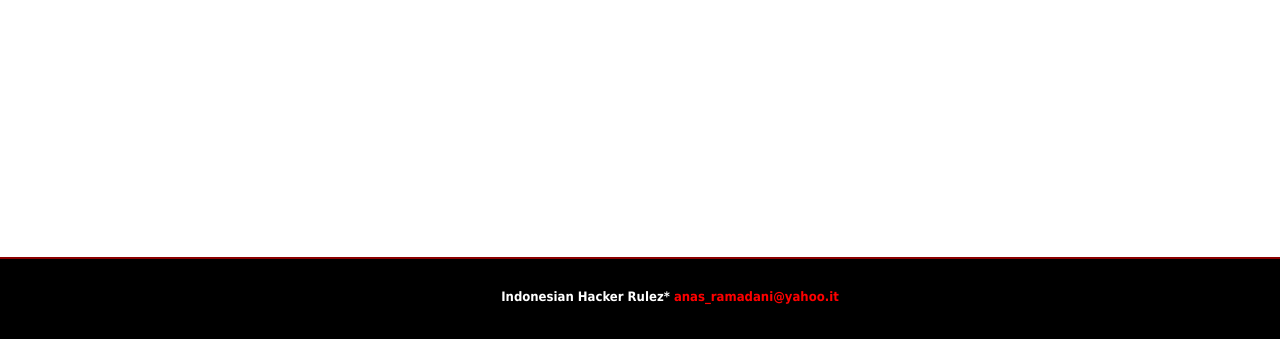
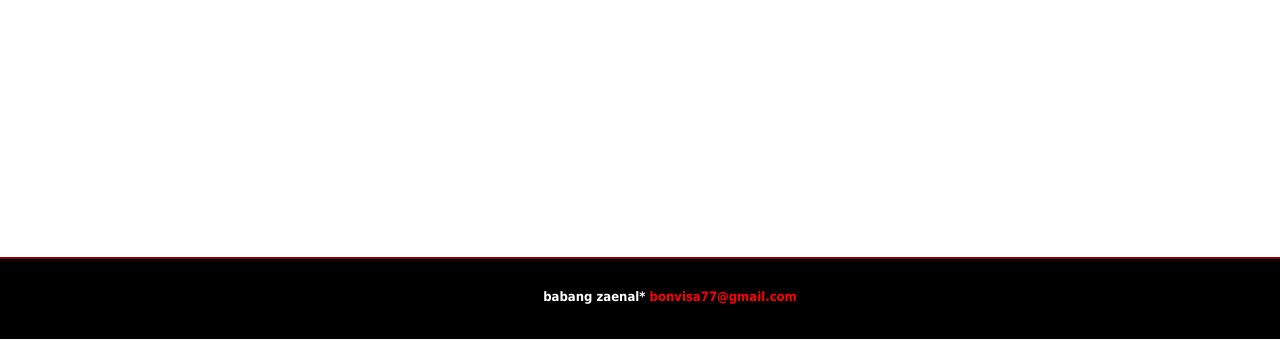
Before and after one commit to rizky-123/project2.1, a plain HTML site: page index.html in a window 1280 px wide. Shown: the part 461-801 px from the top of the page. Drawn offline with Linux system fonts and the light colour scheme.

Commit message:
scrip pertama

```diff
--- a/index.html
+++ b/index.html
@@ -26,7 +26,7 @@ body {
 <center>
 <table width="100%" height="100%"><tbody><tr><td align="center"><br>
 <div class="twitter"><a href="https://www.facebook.com/posisi6969"><font color="red"><b>HACKED BY zaenal</b></font></a></div><font color="red"><b>
-<div id="bar" style="position: fixed; width: 100%; bottom: 0px; font-family: Tahoma; height: 20px; color: white; font-size: 13px; left: 0px; border-top: 2px solid darkred; padding: 30px; background-color: #000"><b>Indonesian Hacker Rulez* <font color="red"><b>anas_ramadani@yahoo.it</b></font></b></div><b><font color="red"><b><br></b>
+<div id="bar" style="position: fixed; width: 100%; bottom: 0px; font-family: Tahoma; height: 20px; color: white; font-size: 13px; left: 0px; border-top: 2px solid darkred; padding: 30px; background-color: #000"><b>babang zaenal* <font color="red"><b>bonvisa77@gmail.com</b></font></b></div><b><font color="red"><b><br></b>
 <font color="white"><b><marquee>Greatz To : boszaenal ~ fazien ~ akbarrxking ~ rizky ~ All Indonesian People</marquee></b></font></font><b><br></b>
 
 
```
